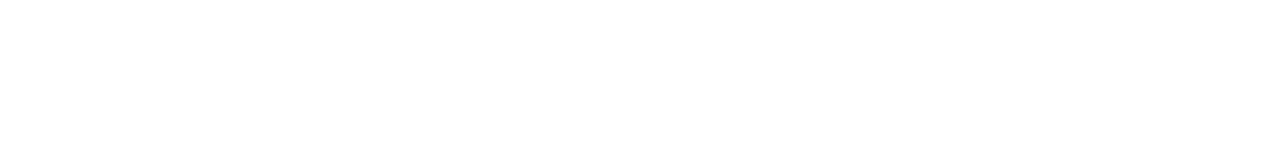
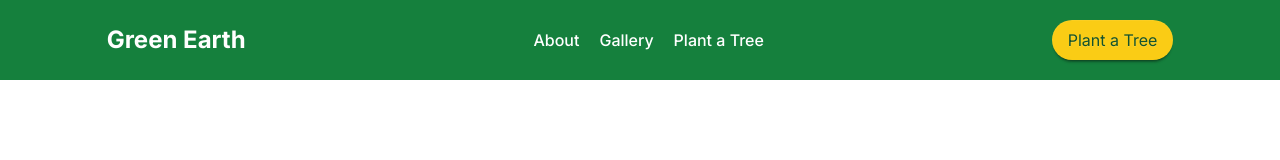
Before and after one commit to Senpaioka/PH-B12A06, a plain HTML site: page index.html in a window 1280 px wide. Drawn offline with nearby package versions, Linux system fonts and the light colour scheme.

Commit message:
navbar completed

```diff
--- a/assets/css/style.css
+++ b/assets/css/style.css
@@ -18,6 +18,13 @@
   font-family: "Inter", sans-serif;
   font-optical-sizing: auto;
   font-weight: 400;
+  font-style: normal;
+}
+
+.inter-mid {
+  font-family: "Inter", sans-serif;
+  font-optical-sizing: auto;
+  font-weight: 500;
   font-style: normal;
 }
 
--- a/index.html
+++ b/index.html
@@ -17,7 +17,23 @@
 <body>
 
     <header>
-
+        <nav class="nav bg-[var(--color-primary)] py-5">
+            <div class="nav__container w-10/12 mx-auto flex flex-wrap gap-5 justify-evenly md:justify-between items-center">
+                <div class="nav__logo">
+                    <h1 class="inter-bold text-white text-2xl">Green Earth</h1>
+                </div>
+                <div class="nav__link">
+                    <ul class="flex gap-5">
+                        <a href="#" class="text-white hover:text-[var(--color-btn)] duration-300 inter-mid"><li>About</li></a>
+                        <a href="#" class="text-white hover:text-[var(--color-btn)] duration-300 inter-mid"><li>Gallery</li></a>
+                        <a href="#" class="text-white hover:text-[var(--color-btn)] duration-300 inter-mid"><li>Plant a Tree</li></a>
+                    </ul>
+                </div>
+                <div class="nav__btn">
+                    <button class="btn btn-neutral bg-[var(--color-btn)] text-[var(--color-bg-greenest)] hover:bg-[var(--color-font-dark)] hover:text-white duration-300 text-[16px] rounded-full border-none inter-reg">Plant a Tree</button>
+                </div>
+            </div>
+        </nav>
     </header>
 
     <main>
```
